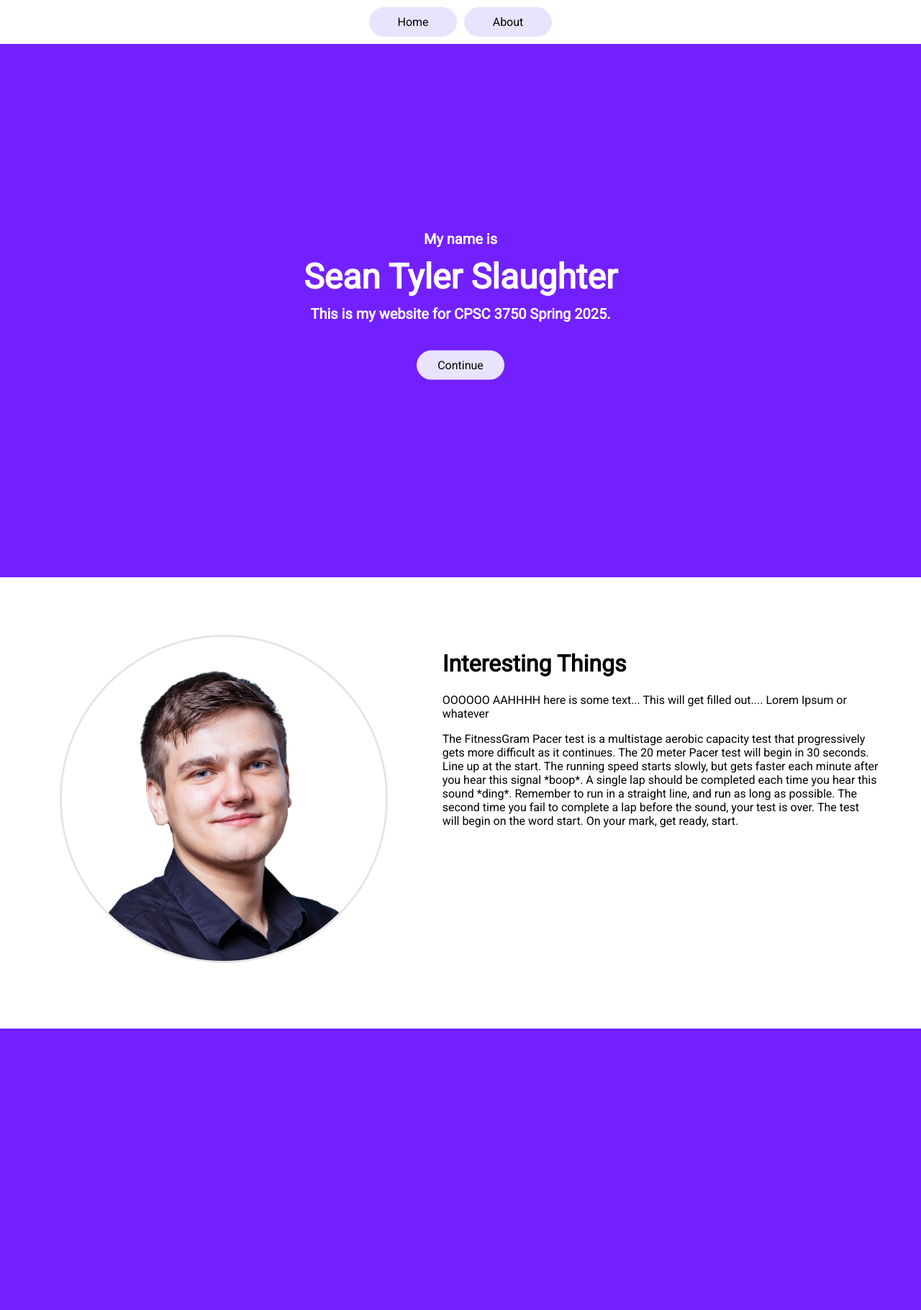
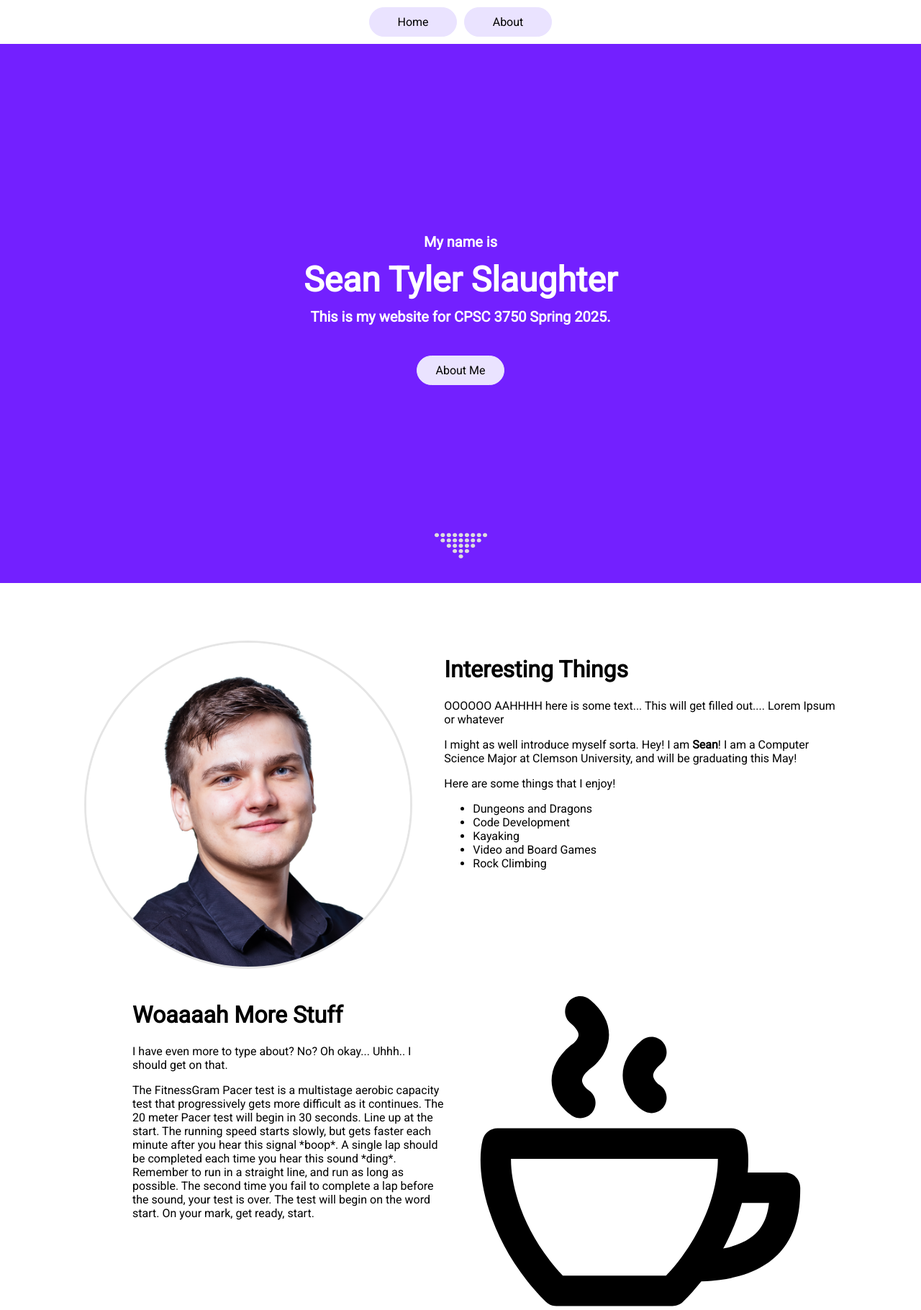
Before and after one commit to stslaug/seanslaughter.dev, a PHP site: page / in a window 1280 px wide. Shown: the whole page at 72% size. Before the commit the page ends 1429 px from the top, so only its background shows below. Run offline with PHP 8.4, Linux system fonts and the light colour scheme.

Commit message:
Added more information into the about-me section. Then added 2 more images to the page for requirements.
Signed-off-by: Tyler Slaughter <stslaug@gmail.com>

```diff
--- a/index.html
+++ b/index.html
@@ -16,7 +16,10 @@
 
         <!-- CSS and script links -->
         <link rel="stylesheet" href="styles/general.css">
+        <link rel="stylesheet" href="styles/welcome-splash.css">
+        <link rel="stylesheet" href="styles/aboutme.css">
         <script src="scripts/general.js"></script>
+
     </head>
 
     <body>
@@ -32,30 +35,52 @@
                 <h2>My name is</h2>
                 <h1>Sean Tyler Slaughter</h1>
                 <h2>This is my website for CPSC 3750 Spring 2025.</h2>
-            <a id="welcome-continue" class="menu-bubble-item" href="#about">Continue</a>
+                <a id="welcome-continue" class="menu-bubble-item" href="#about">About Me</a>
+
+
+                <a id="arrow" href="#about">
+                    <img alt="Image of a white arrow, made of smaller white dots pointing downwards" height="35px" width="73px"
+                         src="assets/images/homepage/arrow-white.png">
+                </a>
         </div>
 
         <!-- About me Section -->
+        <div style="height: 50vh;">
             <div class="about-me" id="about">
                 <div class="side-image">
-                <img alt="Image of Sean Tyler Slaughter Smiling in a Black Shirt" src="assets/images/homepage/headshot.png">
+                    <img  style="border: 3px solid rgba(0, 0, 0, 0.1); border-radius: 100%;" alt="Image of Sean Tyler Slaughter smiling in a Black Shirt, with a white background" src="assets/images/homepage/headshot.png">
                 </div>
                 <div>
                     <h1>
                         Interesting Things
                     </h1>
                     <p> OOOOOO AAHHHH here is some text... This will get filled out.... Lorem Ipsum or whatever</p>
+                    <p> I might as well introduce myself sorta. Hey! I am <b>Sean</b>! I am a Computer Science Major at Clemson University, and will be graduating this May!</p>
+                    <p> Here are some things that I enjoy!</p>
+                    <ul>
+                        <li>Dungeons and Dragons</li>
+                        <li>Code Development</li>
+                        <li>Kayaking</li>
+                        <li>Video and Board Games</li>
+                        <li>Rock Climbing</li>
+
+                    </ul>
+                </div>
+            </div>
+            <div class="about-me">
+                <div style="margin-left: 7rem">
+                    <h1>
+                        Woaaaah More Stuff
+                    </h1>
+                    <p> I have even more to type about? No? Oh okay... Uhhh.. I should get on that.
                     <p> The FitnessGram Pacer test is a multistage aerobic capacity test that progressively gets more difficult as it continues. The 20 meter Pacer test will begin in 30 seconds. Line up at the start. The running speed starts slowly, but gets faster each minute after you hear this signal *boop*. A single lap should be completed each time you hear this sound *ding*. Remember to run in a straight line, and run as long as possible. The second time you fail to complete a lap before the sound, your test is over. The test will begin on the word start. On your mark, get ready, start.</p>
                 </div>
-
+                <div class="side-image">
+                    <img alt="Image of Sean Tyler Slaughter Smiling in a Black Shirt" src="assets/images/icon.svg">
+                </div>
+            </div>
         </div>
 
 
-        <div class="other-splash">
-            <div>
-                <p></p>
-            </div>
-        </div>
-
     </body>
 </html>
--- /dev/null
+++ b/styles/aboutme.css
@@ -0,0 +1,23 @@
+.about-me
+{
+    display: grid;
+    grid-template-columns: 48% 48%;
+    margin: auto 4rem auto 4rem;
+
+    align-self: center;
+    padding-top: 5rem;
+    height: 100%;
+}
+
+.about-me p
+{
+    overflow: auto;
+}
+.side-image img
+{
+    width: 450px;
+    height: 450px;
+    margin: auto;
+    align-self: center;
+    display: flex;
+}
--- a/styles/general.css
+++ b/styles/general.css
@@ -65,79 +65,8 @@ body {
     border: 1px solid white;
 }
 
-.welcome-splash
-{
-    min-height: 95vh;
-    min-width: 100%;
-
-    display: flex;
-    margin: -22px -8px 0 -8px;
-    justify-content: center;
-    align-items: center;
-    flex-direction: column;
-    text-align: center;
-
-    color: white;
-    background-color: var(--purple);
-
-}
-
-#welcome-continue
-{
-    margin-top: 25px;
-    animation: float 3s ease-in-out infinite;
-}
-
-@keyframes float {
-    0% {
-        transform: translateY(0);
-    }
-
-    50% {
-        transform: translateY(-10px);
-    }
-
-    100% {
-        transform: translateY(0);
-    }
-}
 
 
-.welcome-splash h1
-{
-    margin: -5px 0 -5px 0;
-    font-size: 48px;
-}
-
-.welcome-splash h2
-{
-    font-size: 20px;
-}
-
-.about-me
-{
-    display: grid;
-    grid-template-columns: 48% 48%;
-    margin: auto;
-    align-self: center;
-    padding-top: 5rem;
-    padding-bottom: 5rem;
-}
-
-.about-me p
-{
-    overflow: auto;
-}
-.side-image img
-{
-    width: 450px;
-    height: 450px;
-    margin: auto;
-    align-self: center;
-    border-radius: 500%;
-    border: 3px solid rgba(0, 0, 0, 0.1);
-    display: flex;
-}
 
 
 .other-splash
--- /dev/null
+++ b/styles/welcome-splash.css
@@ -0,0 +1,61 @@
+.welcome-splash
+{
+    min-height: 96vh;
+    min-width: 100%;
+
+    display: flex;
+    margin: -22px -8px 0 -8px;
+    justify-content: center;
+    align-items: center;
+    flex-direction: column;
+    text-align: center;
+
+    color: white;
+    background-color: var(--purple);
+
+}
+
+#welcome-continue
+{
+    margin-top: 25px;
+}
+
+@keyframes float {
+    0% {
+        transform: translateY(0);
+    }
+
+    50% {
+        transform: translateY(-10px);
+    }
+
+    100% {
+        transform: translateY(0);
+    }
+}
+
+
+.welcome-splash h1
+{
+    margin: -5px 0 -5px 0;
+    font-size: 48px;
+}
+
+.welcome-splash h2
+{
+    font-size: 20px;
+}
+
+#arrow
+{
+    position: absolute;
+    top: 93vh;
+    height: 35px;
+    animation: float 3s ease-in-out infinite;
+
+}
+
+#arrow:hover
+{
+    cursor: pointer;
+}
```
Also changed, not shown: assets/images/homepage/arrow-white.png (added), assets/images/homepage/arrow.png (added). Lines whose indentation alone changed are shown as unchanged.
